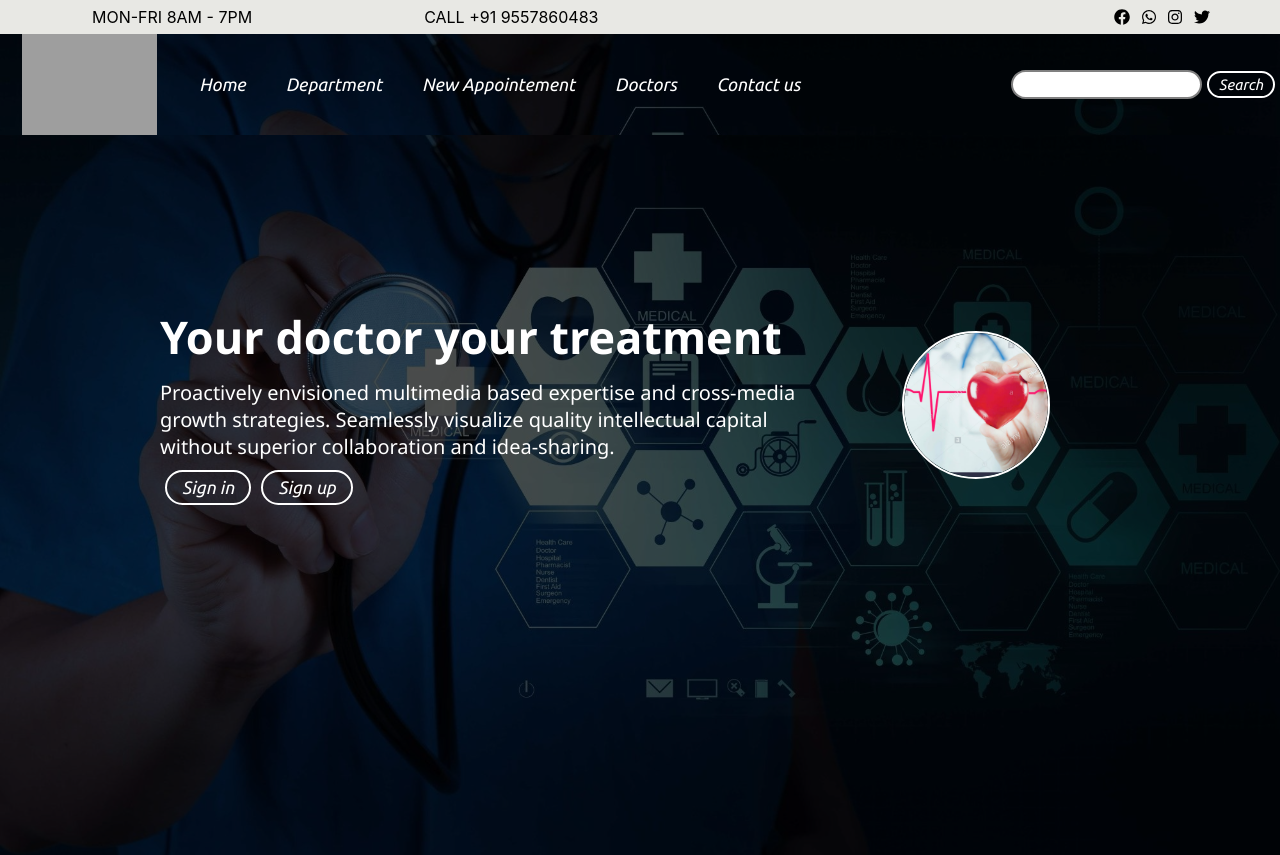
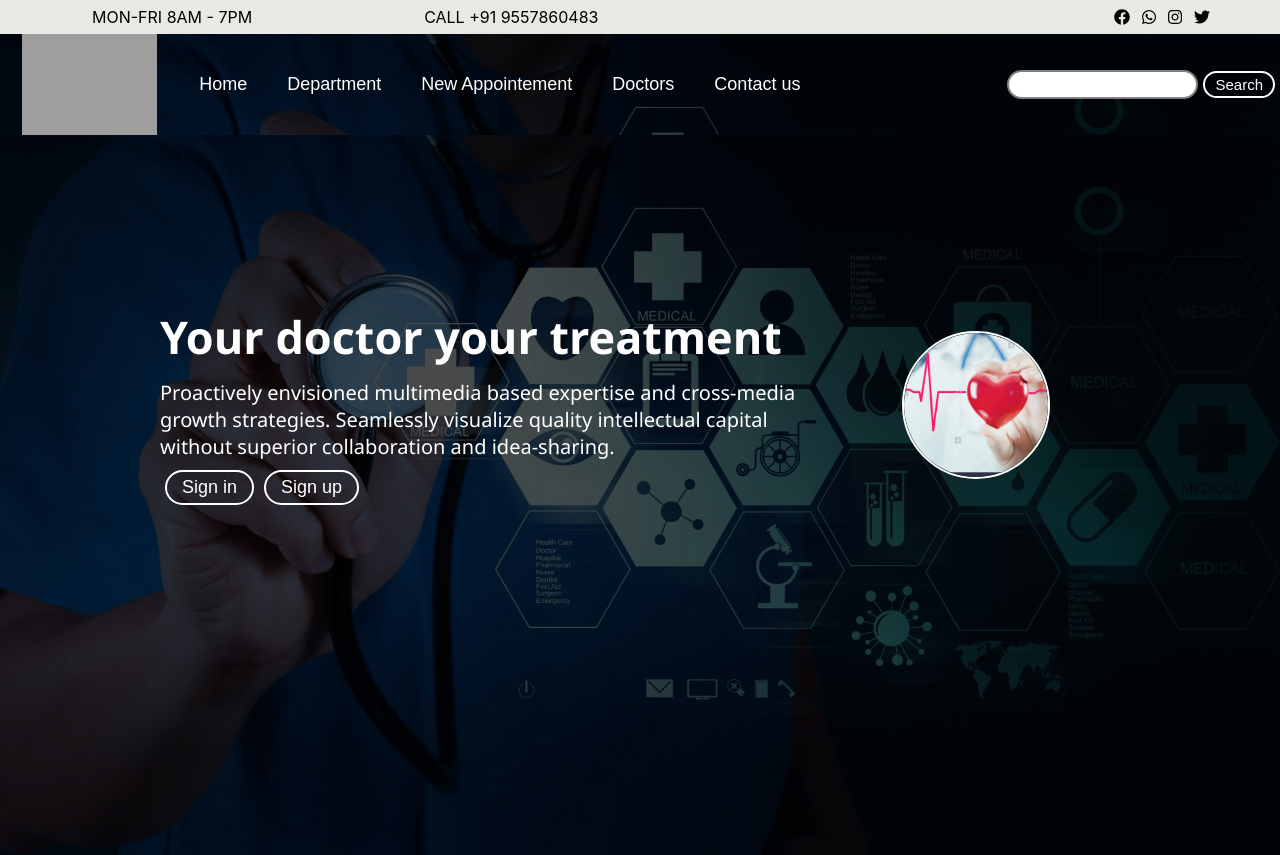
Before and after one commit to BRAVO68WEB/mern-lpu-hrd-project, a React (Create React App) app in the folder frontend/: page / in a window 1280 px wide. Built offline with nearby package versions, Linux system fonts and the light colour scheme; grey boxes are pictures that could not be loaded.

Commit message:
Update nav.css

```diff
--- a/frontend/src/components/css/nav.css
+++ b/frontend/src/components/css/nav.css
@@ -72,7 +72,7 @@
     text-decoration: none;
     color: white;
     font-size: 18px;
-    font-family: 'Ubuntu', sans-serif;
+    font-family: 'Century Gothic', sans-serif;
 }
 .listdesign:hover{
     color: gray;
@@ -103,7 +103,7 @@
     outline: none;
     cursor: pointer;
     font-size: 18px;
-    font-family: 'Ubuntu', sans-serif;
+    font-family: 'Century Gothic', sans-serif;
 }
 .btn-small{
     padding: 3px 10px;
```
